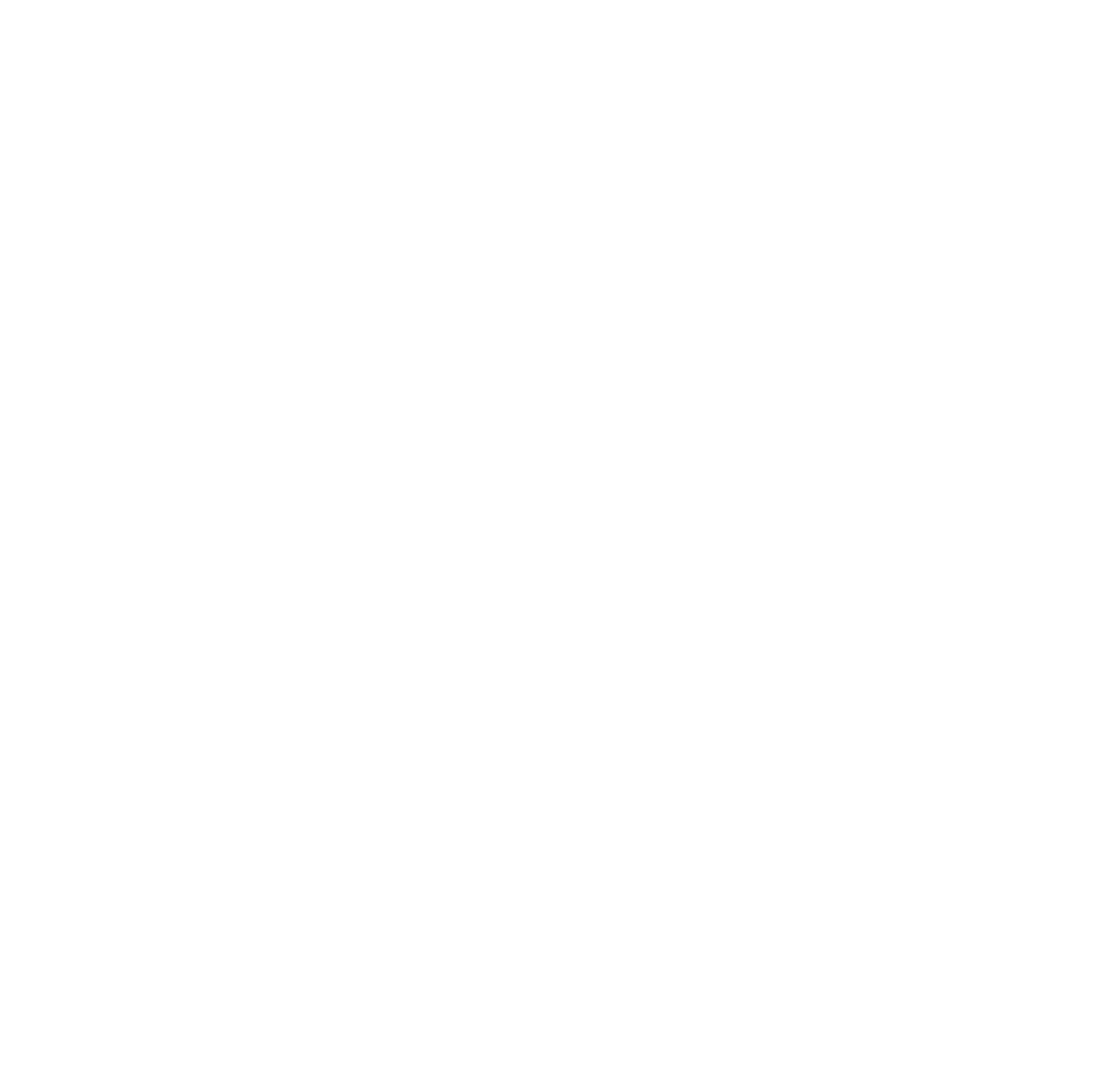
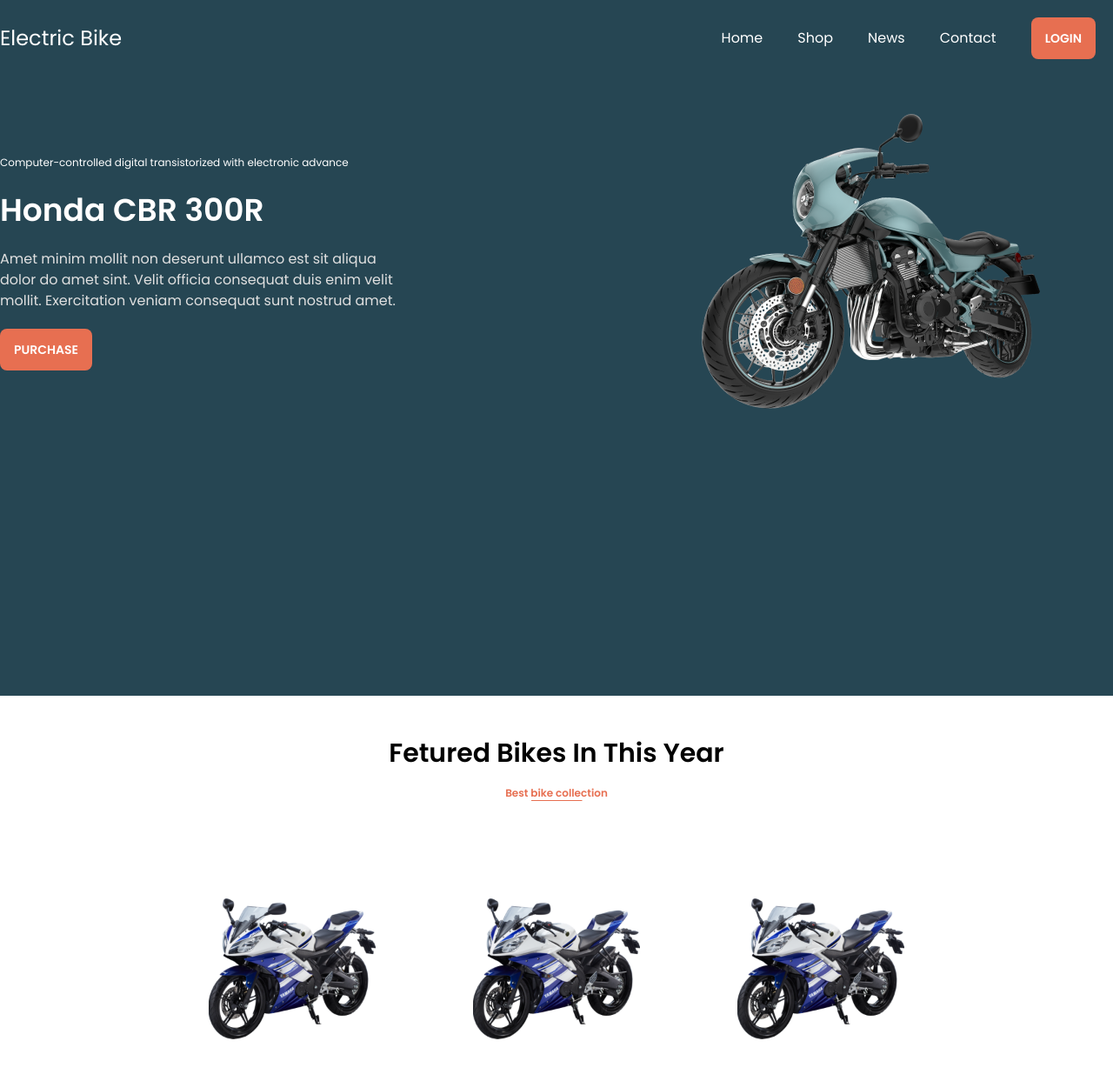
Before and after one commit to nuruddin538/biker-zone-tailwind-css, a plain HTML site: page index.html in a window 1280 px wide. Shown: the whole page at 87% size. Before the commit the page ends 800 px from the top, so only its background shows below. Drawn offline with nearby package versions, Linux system fonts and the light colour scheme.

Commit message:
featured bike section added

```diff
--- a/index.html
+++ b/index.html
@@ -36,11 +36,74 @@
     </style>
 </head>
 
-<body>
-    <header>
-
+<body class="font-poppins">
+    <!----------------- Header section start ----------------->
+    <header class="bg-[#264653]">
+        <!----------------- Nav section start ----------------->
+        <div class="container mx-auto w-full h-screen">
+            <nav class="text-white flex justify-between items-center py-5">
+                <div>
+                    <h3 class="text-2xl">Electric Bike</h3>
+                </div>
+                <div>
+                    <ul class="flex justify-between items-center">
+                        <li class="px-5"><a href="#">Home</a></li>
+                        <li class="px-5"><a href="#">Shop</a></li>
+                        <li class="px-5"><a href="#">News</a></li>
+                        <li class="px-5"><a href="#">Contact</a></li>
+                        <li class="px-5"><a href="#"><button
+                                    class="btn bg-[#E76F51] border-none text-white">Login</button></a>
+                        </li>
+                    </ul>
+                </div>
+            </nav>
+            <!----------------- Banner section start ----------------->
+            <section class="flex justify-between items-center py-10">
+                <div>
+                    <small class="text-white font-thin text-xs">Computer-controlled digital transistorized with
+                        electronic advance</small>
+                    <h1 class="text-4xl font-semibold text-white my-6">Honda CBR 300R</h1>
+                    <p class="text-[#E0E0E0] text-base font-thin mb-5">Amet minim mollit non deserunt ullamco est sit
+                        aliqua
+                        <br> dolor
+                        do amet
+                        sint. Velit
+                        officia
+                        consequat duis enim velit <br>
+                        mollit. Exercitation veniam consequat sunt nostrud amet.
+                    </p>
+                    <button class="btn bg-[#E76F51] text-white border-none">Purchase</button>
+                </div>
+                <div class="pr-20">
+                    <img class="w-full h-auto" src="images/others/extrabike.png" alt="extrabike">
+                </div>
+            </section>
+        </div>
     </header>
-    <main>
+    <main class="container mx-auto">
+        <!-----------------Featuers Bike section start  -->
+        <div class="py-12">
+            <div class="text-center">
+                <h2 class="text-black font-semibold text-3xl mb-5">Fetured Bikes In This Year</h2>
+                <p class="text-[#E76F51] text-xs font-semibold">Best bike collection</p>
+                <svg class="mx-auto mb-28" xmlns="http://www.w3.org/2000/svg" width="59" height="1" viewBox="0 0 59 1"
+                    fill="none">
+                    <path d="M0 0.5H58.5" stroke="#E76F51" />
+                </svg>
+            </div>
+            <div class="flex justify-center gap-28">
+                <div>
+                    <img class="w-48 h-auto" src="images/others/feature-bike.png" alt="feature-bike">
+                </div>
+                <div>
+                    <img class="w-48 h-auto" src="images/others/feature-bike.png" alt="feature-bike">
+                </div>
+                <div>
+                    <img class="w-48 h-auto" src="images/others/feature-bike.png" alt="feature-bike">
+                </div>
+            </div>
+        </div>
+        <!---------------- Latest News Section start  ------------------>
 
     </main>
     <footer>
```
